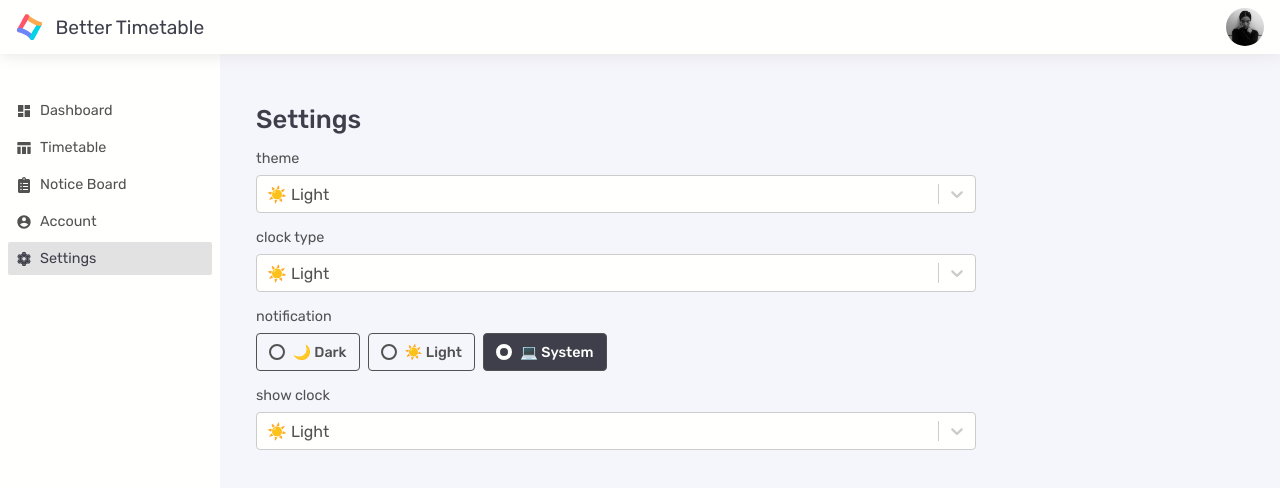
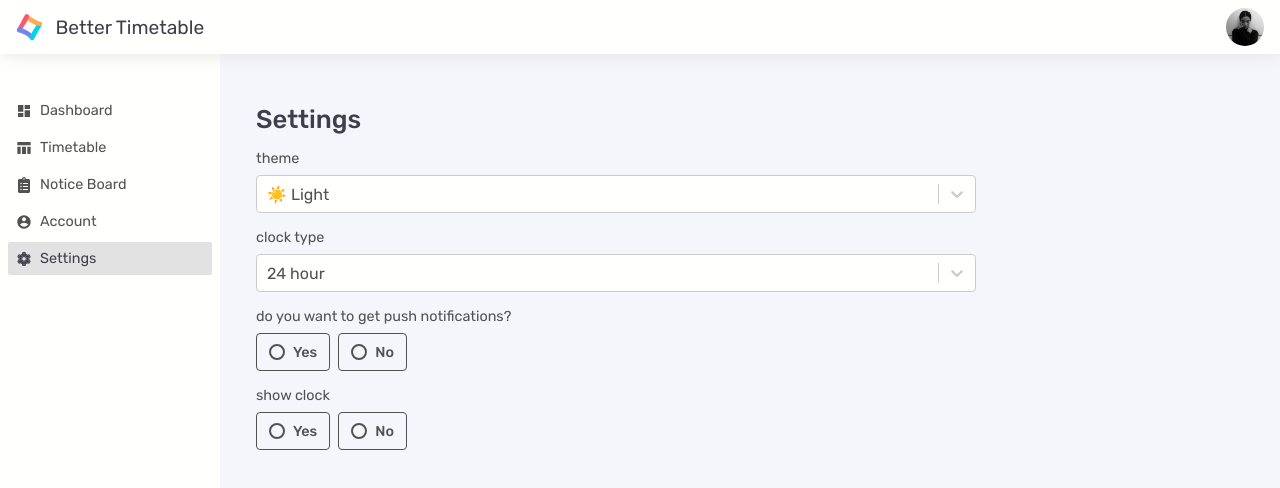
Before and after one commit to mahimabiswas/better-timetable, a React (Create React App) app: page /settings in a window 1280 px wide. Shown: the top 488 px of the page. Built offline with nearby package versions, Linux system fonts and the light colour scheme; what date-and-time would draw is missing.

Commit message:
worked on staff auth

```diff
--- a/src/bt.config.json
+++ b/src/bt.config.json
@@ -3,5 +3,18 @@
   "short-name": "🕑table",
   "logo": "./assets/logo.svg",
   "enable-notice-board": true,
-  "staff-roles": ["admin", "professor"]
+  "theme": {
+    "dark": {
+      "primary": "",
+      "secondary": "",
+      "highlight": "",
+      "text": ""
+    },
+    "light": {
+      "primary": "",
+      "secondary": "",
+      "highlight": "",
+      "text": ""
+    }
+  }
 }
--- a/src/page/account/index.js
+++ b/src/page/account/index.js
@@ -1,28 +1,44 @@
 import axios from "axios";
 import Button from "shared/button";
+import TextField from "shared/textfield";
 import { useUser } from '../../util/auth/useUser';
+import { useHistory } from 'react-router-dom';
+import { useState } from 'react';
+import './styles.scss';
 
 export default function Account() {
     const { removeUser } = useUser()
+    const history = useHistory()
     const handleSignOut = () => {
         axios.get('./auth/signout').then(() => {
             removeUser();
-            alert('signed out')
+            history.push('/timetable')
         }).catch(e => {
             alert(e.response.data)
         })
     }
+
+    const [name, setName] = useState('Anish');
+    const [designation, setDesignation] = useState('Teacher');
+    const [email, setEmail] = useState('alpha@beta.com');
+    const [contactNumber, setContactNumber] = useState('7845122154');
+
     return (
         <main>
-            Account
-            <Button label={"Sign Out"} onClick={handleSignOut} />
-            <ul>
-                <li>photo</li>
-                <li>name</li>
-                <li>designation</li>
-                <li>role</li>
-                <li>contact number</li>
-            </ul>
+            <div className='top'>
+                <div className='meta'>
+                    {/* <p>Wednesday, 24 June</p> */}
+                    <h2>Account</h2>
+                </div>
+                <Button label="Sign Out" onClick={handleSignOut} />
+            </div>
+            <div className="account">
+                <TextField value={name} onChange={setName} type='text' placeholder="itsme@some.org" title="name" name="account-name" styles={{ marginBottom: '12px' }} />
+                <TextField value={designation} onChange={setDesignation} type='text' placeholder="professor" title="role" name="account-role" styles={{ marginBottom: '12px' }} />
+                <TextField value={email} onChange={setEmail} type='email' placeholder="itsme@some.org" title="email" name="account-email" styles={{ marginBottom: '12px' }} />
+                <TextField value={contactNumber} onChange={setContactNumber} type='text' placeholder="0000000000" title="contact number" name="account-contact-number" styles={{ marginBottom: '36px' }} />
+                <Button size="medium" label='Update Changes' />
+            </div>
         </main>
     )
 }
--- /dev/null
+++ b/src/page/account/styles.scss
@@ -0,0 +1,10 @@
+@import "scss/util";
+
+main {
+  .account {
+    width: 720px;
+    @include medium {
+      width: 100%;
+    }
+  }
+}
--- a/src/page/auth/signup.js
+++ b/src/page/auth/signup.js
@@ -1,9 +1,29 @@
-import { Link } from 'react-router-dom';
+import { useState } from 'react';
+import { Link, useHistory } from 'react-router-dom';
 import TextField from 'shared/textfield';
 import { RiShieldUserLine } from 'react-icons/ri';
 import { FcGoogle } from 'react-icons/fc';
+import axios from 'axios';
 
 export default function SignUp() {
+    const [email, setEmail] = useState('');
+    const [password, setPassword] = useState('');
+
+    const history = useHistory();
+
+    const handleSignUp = async (e) => {
+        e.preventDefault();
+
+        const response = await axios.post('./auth/signup', {
+            email,
+            password
+        });
+
+        console.log(response.data);
+        history.push('/auth');
+    }
+
+
     return (
         <form>
             <div className='top'>
@@ -11,15 +31,15 @@ export default function SignUp() {
                 <h2>Welcome!</h2>
                 <p>Enter your email and password to get authorized</p>
             </div>
-            <TextField type='email' placeholder="itsme@some.org" title="email" name="login-email" />
-            <TextField styles={{ marginTop: '18px' }} type='password' placeholder="password" title="password" name="login-password" />
+            <TextField value={email} onChange={setEmail} type='email' placeholder="itsme@some.org" title="email" name="login-email" />
+            <TextField value={password} onChange={setPassword} styles={{ marginTop: '18px' }} type='password' placeholder="password" title="password" name="login-password" />
             <div className='form-options'>
                 <div>
                     <input id="remember-me" type='checkbox' />
                     <label htmlFor="remember-me">Remember me</label>
                 </div>
             </div>
-            <button className='auth_button'>SignUp</button>
+            <button className='auth_button' disabled={!email || !password} onClick={handleSignUp}>SignUp</button>
             <p className='or'>or</p>
             <button className='auth_button auth_google_button'><FcGoogle /><span>Authorize with Google</span></button>
             <p className='bottom_link'>Already have an account? <Link to="/auth">login</Link></p>
--- a/src/page/settings/index.js
+++ b/src/page/settings/index.js
@@ -4,24 +4,14 @@ import Select from 'shared/select';
 import './styles.scss';
 import Radio from 'shared/radio';
 
+function ThemeSetting() {
     const options = [
         { value: 'dark', label: '🌙 Dark' },
         { value: 'light', label: '☀️ Light' },
         { value: 'system', label: '💻 System' },
     ];
-
-
-export default function Settings() {
     const [theme, setTheme] = useState(getTheme());
-
     return (
-        <main>
-            <div className='top'>
-                <div className='meta'>
-                    <h2>Settings</h2>
-                </div>
-            </div>
-            <div className='settings'>
         <div className='setting'>
             <p>theme</p>
             <Select options={options}
@@ -32,31 +22,66 @@ export default function Settings() {
                 }}
             />
         </div>
+    )
+}
+
+function ClockTypeSetting() {
+    const options = [
+        { value: '24', label: '24 hour' },
+        { value: '12', label: '12 hour' },
+    ];
+    return (
         <div className='setting'>
             <p>clock type</p>
             <Select options={options}
-                        value={options[theme === 'light' ? 1 : theme === 'dark' ? 0 : 2]}
+                value={options[0]}
                 onChange={(e) => {
-                            setTheme(e.value);
-                            changeTheme(e.value);
+                    console.log(e.value);
                 }}
             />
         </div>
+    )
+}
+
+function NotificationSetting() {
+    const options = [
+        { value: '1', label: 'Yes' },
+        { value: '0', label: 'No' },
+    ];
+    return (
         <div className='setting'>
-                    <p>notification</p>
+            <p>do you want to get push notifications?</p>
             <Radio options={options} name="noti" defaultSelected={2} onChange={(e) => { console.log(e) }} />
+        </div>
+    )
+}
 
-                </div>
+function ShowClockSetting() {
+    const options = [
+        { value: '1', label: 'Yes' },
+        { value: '0', label: 'No' },
+    ];
+    return (
         <div className='setting'>
             <p>show clock</p>
-                    <Select options={options}
-                        value={options[theme === 'light' ? 1 : theme === 'dark' ? 0 : 2]}
-                        onChange={(e) => {
-                            setTheme(e.value);
-                            changeTheme(e.value);
-                        }}
-                    />
+            <Radio options={options} name="show-clock" defaultSelected={2} onChange={(e) => { console.log(e) }} />
         </div>
+    )
+}
+
+export default function Settings() {
+    return (
+        <main>
+            <div className='top'>
+                <div className='meta'>
+                    <h2>Settings</h2>
+                </div>
+            </div>
+            <div className='settings'>
+                <ThemeSetting />
+                <ClockTypeSetting />
+                <NotificationSetting />
+                <ShowClockSetting />
             </div>
             {/**
              * theme
--- a/src/util/auth/useUser.js
+++ b/src/util/auth/useUser.js
@@ -1,4 +1,6 @@
 import { useState } from 'react';
+
+// this file is to handel user related authentication and authorization.
 
 export const useUser = () => {
     const [user, _setUser] = useState(() => {
--- a/src/util/theme.js
+++ b/src/util/theme.js
@@ -1,3 +1,5 @@
+// file to handle theme of the whole frontend
+// it exposes APIs like setTheme and getTheme which makes it easy to use
 export default function setTheme() {
     let theme = localStorage.getItem('theme');
     if (theme === 'dark') {
```
Lines whose indentation alone changed are shown as unchanged.
